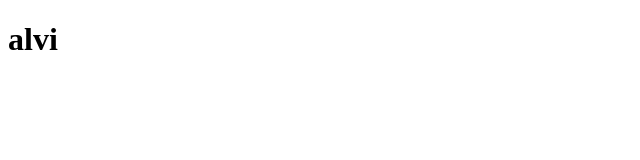
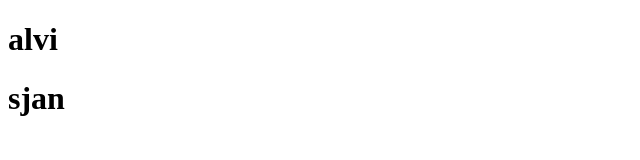
Before and after one commit to alviasad0/panguin-fassion, a plain HTML site: page index.html in a window 1280 px wide. Shown: the whole page, without its empty margins (0-640 px from the left). Drawn offline with Linux system fonts and the light colour scheme.

Commit message:
second commit

```diff
--- a/index.html
+++ b/index.html
@@ -7,5 +7,6 @@
 </head>
 <body>
     <h1>alvi</h1>
+    <h1>sjan</h1>
 </body>
 </html>
```
